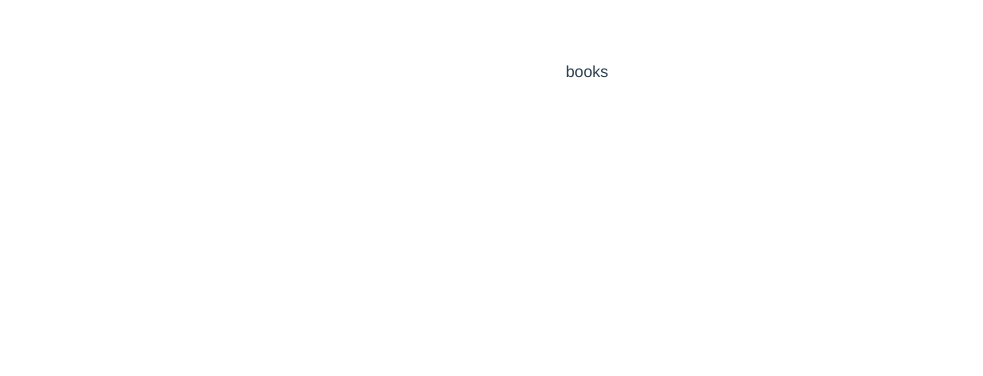
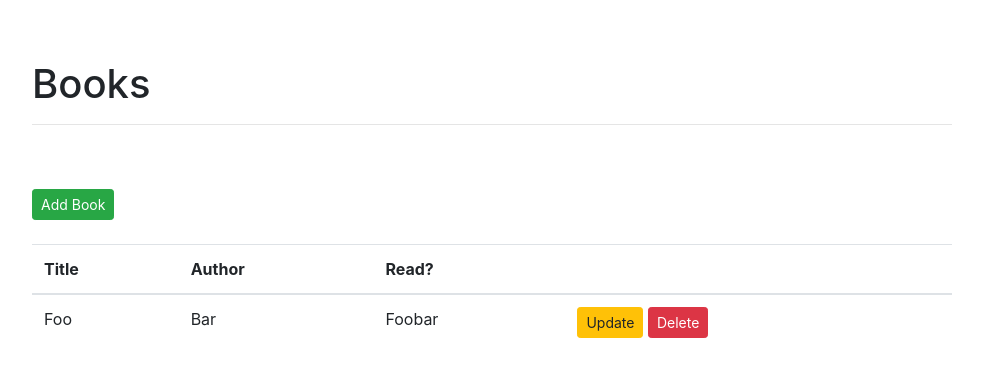
Before and after one commit to jdhaines/vuetest, a Vue app in the folder client/: page / in a window 1280 px wide. Shown: the top 376 px of the page, without its empty margins (53-1036 px from the left). Built offline with nearby package versions, Linux system fonts and the light colour scheme.

Commit message:
building books component

```diff
--- a/client/package.json
+++ b/client/package.json
@@ -34,7 +34,8 @@
       "@vue/airbnb"
     ],
     "rules": {
-      "indent": "off"
+      "indent": "off",
+      "max-len": "off"
     },
     "parserOptions": {
       "parser": "babel-eslint"
--- a/client/src/App.vue
+++ b/client/src/App.vue
@@ -6,11 +6,6 @@
 
 <style>
 #app {
-  font-family: 'Avenir', Helvetica, Arial, sans-serif;
-  -webkit-font-smoothing: antialiased;
-  -moz-osx-font-smoothing: grayscale;
-  text-align: center;
-  color: #2c3e50;
   margin-top: 60px;
 }
 #nav {
--- a/client/src/components/Books.vue
+++ b/client/src/components/Books.vue
@@ -1,5 +1,35 @@
 <template>
     <div class="container">
-        <p>books</p>
+        <div class="row">
+            <div class="col-sm-10">
+                <h1>Books</h1>
+                <hr><br/><br/>
+                <button type="button" class="btn btn-success btn-sm">Add Book</button>
+                <br/><br/>
+                <table class="table table-hover">
+                    <thead>
+                        <tr>
+                            <th scope="col">Title</th>
+                            <th scope="col">Author</th>
+                            <th scope="col">Read?</th>
+                            <th></th>
+                        </tr>
+                    </thead>
+                    <tbody>
+                        <tr>
+                            <td>Foo</td>
+                            <td>Bar</td>
+                            <td>Foobar</td>
+                            <td>
+                                <div class="btn-toolbar" role="group">
+                                    <button type="button" class="btn btn-warning btn-sm">Update</button>&nbsp
+                                    <button type="button" class="btn btn-danger btn-sm">Delete</button>
+                                </div>
+                            </td>
+                        </tr>
+                    </tbody>
+                </table>
+            </div>
+        </div>
     </div>
 </template>
```
